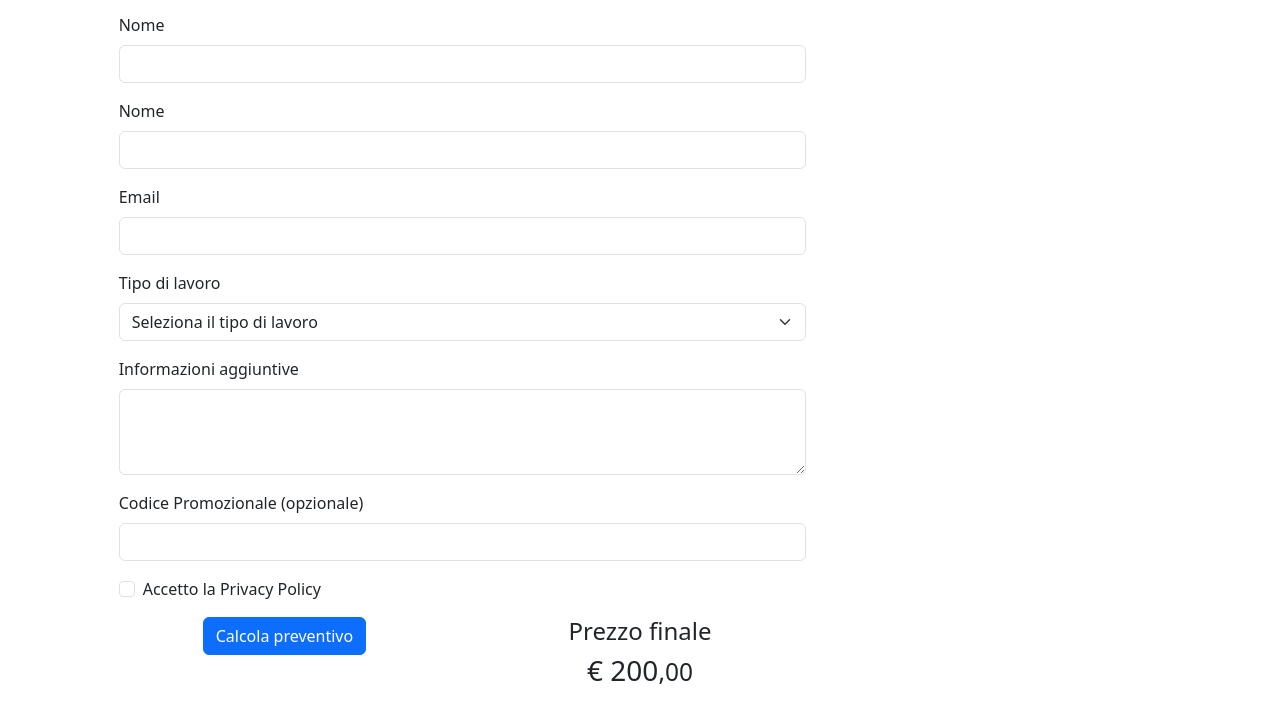
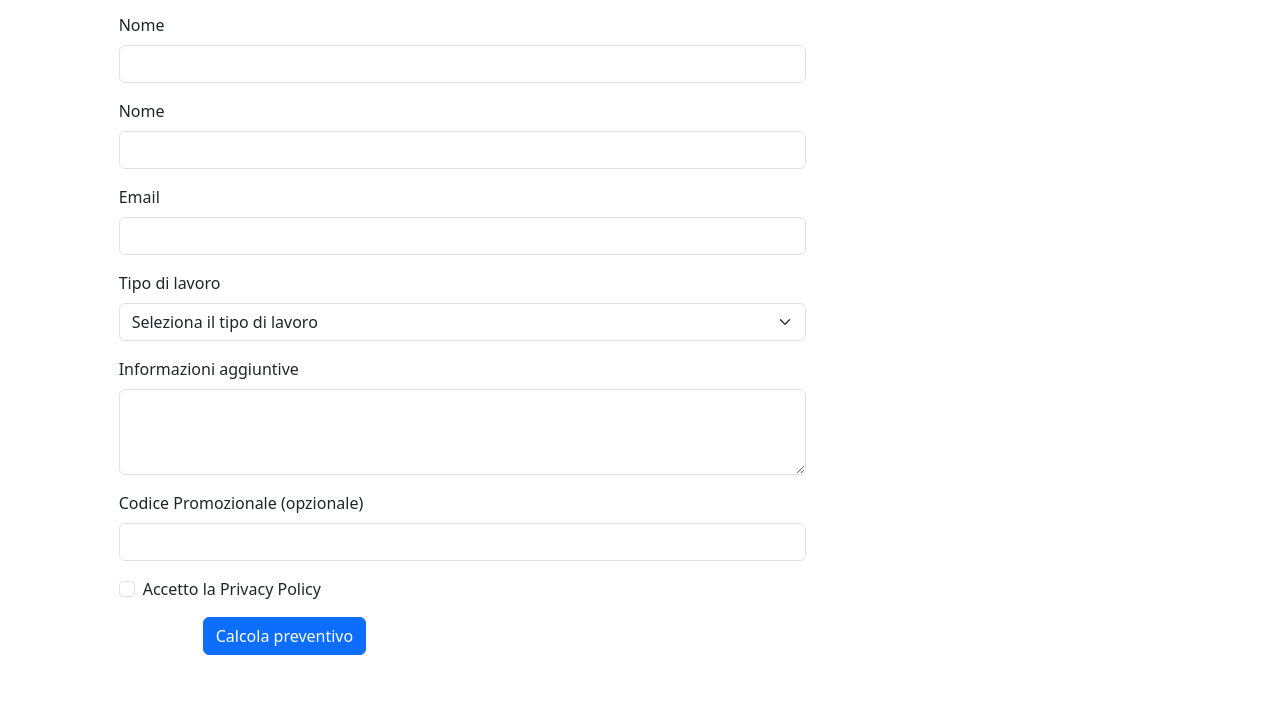
Before and after one commit to Marco-Carangelo/bootstrap-preventivo, a plain HTML site: page index.html in a window 1280 px wide. Shown: the part 164-875 px from the top of the page. After the commit the page ends 835 px from the top, so only its background shows below. Drawn offline with nearby package versions, Linux system fonts and the light colour scheme.

Commit message:
feat: price section hided from user view

```diff
--- a/index.html
+++ b/index.html
@@ -105,7 +105,7 @@
                                 <div class="mb-3 text-center col-12 col-lg-6">
                                     <button type="submit" class="btn btn-primary">Calcola preventivo</button>
                                 </div>
-                                <div class="mb-3 text-center col-12 col-lg-6">
+                                <div class="mb-3 text-center col-12 col-lg-6 d-none">
                                     <h4>Prezzo finale</h4>
                                     <h3>
                                         <span id="price-currency">€</span>
```
